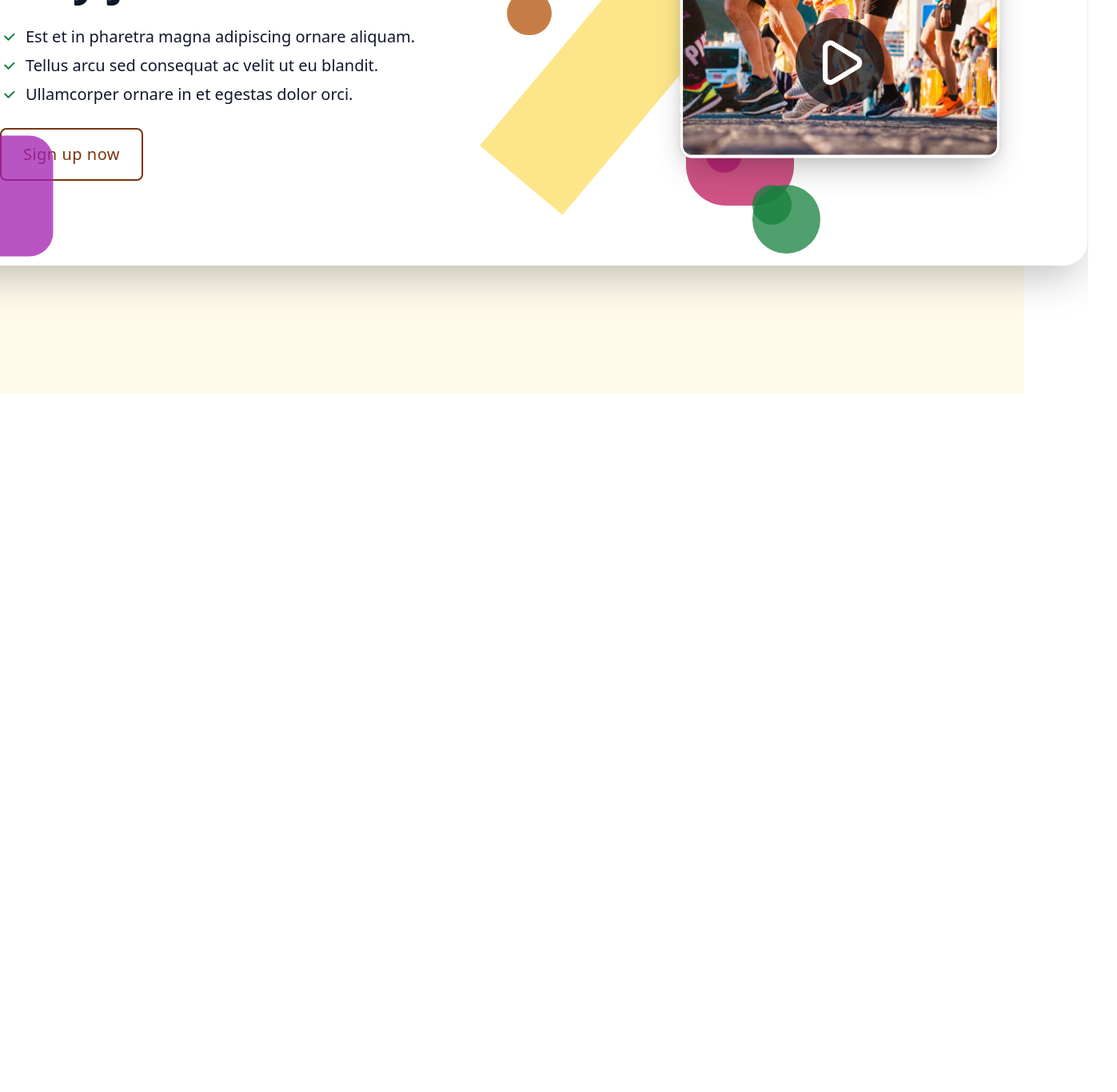
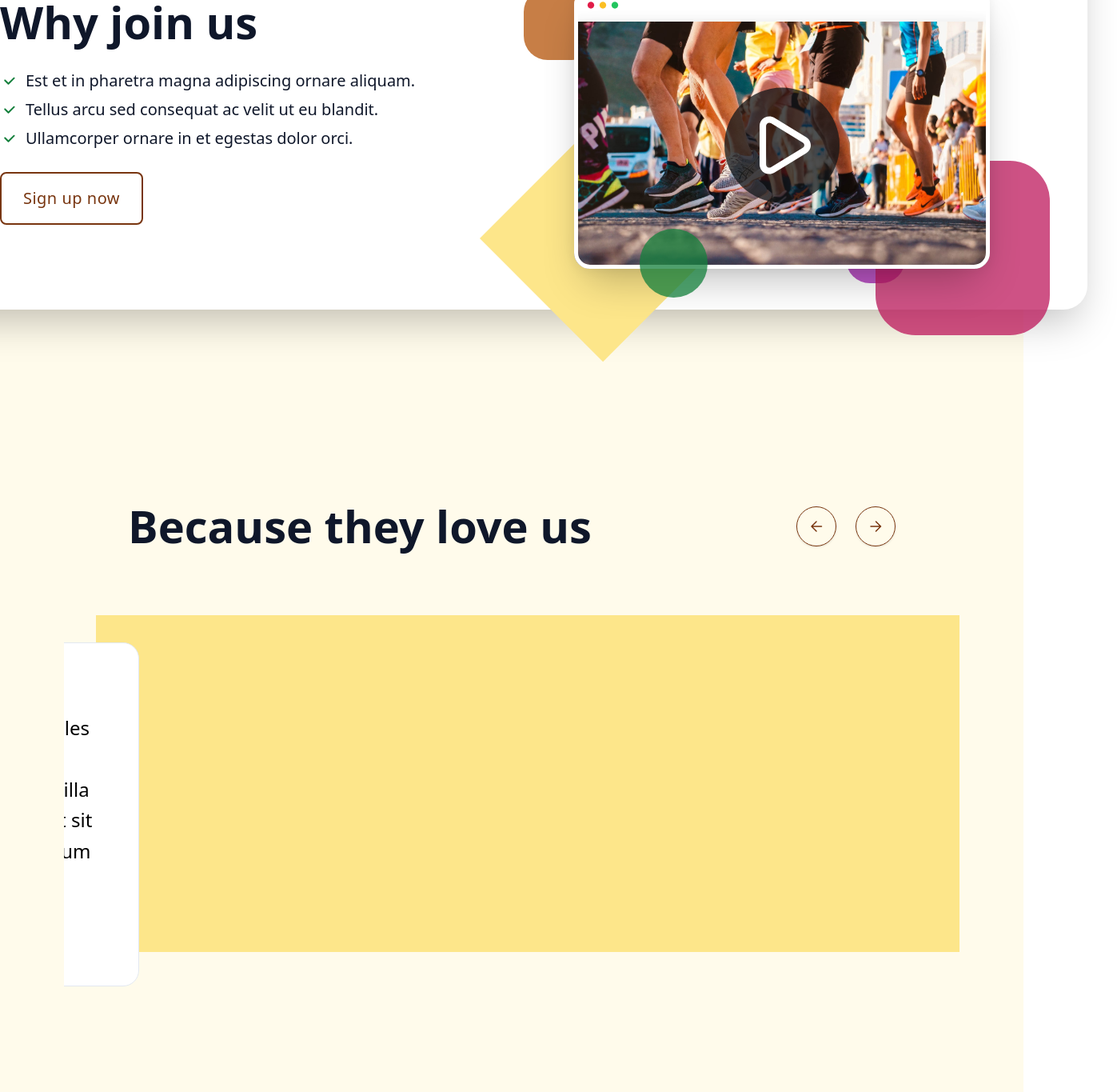
Before and after one commit to furkan-can/tailwindcss-design-challange, a React (Vite) app: page / in a window 1280 px wide. Shown: the part 2040-3405 px from the top of the page at 80% size, 1397 px wide, since content can reach past the window. Before the commit the page ends 2532 px from the top, so only its background shows below. Built offline with nearby package versions, Linux system fonts and the light colour scheme.

Commit message:
Added fourth section for mobile

```diff
--- a/src/App.jsx
+++ b/src/App.jsx
@@ -15,10 +15,10 @@ function App() {
       <MainPage />
       <BestOfBestPage />
       <WhyJoinPage />
-      {/* <LoveUsPage />
+      <LoveUsPage />
       <GrowPage />
       <CollectedPage />
-      <Footer /> */}
+      <Footer />
     </div>
   )
 }
--- a/src/components/ContentBar/ContentBar.jsx
+++ b/src/components/ContentBar/ContentBar.jsx
@@ -3,12 +3,12 @@ import UserCard from "../UserCard/UserCard";
 
 function ContentBar({ icon, title, description, user }) {
     return (
-        <div className="flex flex-col w-96 h-[430px] rounded-[20px] border border-slate-200 bg-white  p-8 gap-4'">
-            <div className="w-60 h-16  flex items-center gap-4 text-slate-600 text-2xl font-bold leading-relaxed">
+        <div className="flex flex-col iphone:inline-block iphone:w-[319px] iphone:h-[296px] w-96 h-[430px] rounded-[20px] border border-slate-200 bg-white iphone:p-6  p-8 gap-4 ">
+            <div className="w-60 h-16 iphone:w-[271px] flex items-center iphone:gap-2 gap-4 text-slate-600 text-2xl font-bold leading-relaxed">
                 {icon}
                 {title}
             </div>
-            <div className="w-80 text-black text-2xl font-normal leading-[38.40px]">
+            <div className="w-80 text-black iphone:text-start iphone:w-[271px] iphone:text-base text-2xl font-normal leading-[38.40px]">
                 {description}
             </div>
             <UserCard {...user} />
--- a/src/components/DesktopScreen/DesktopScreen.jsx
+++ b/src/components/DesktopScreen/DesktopScreen.jsx
@@ -4,8 +4,8 @@ const DesktopScreen = () => {
     return (
         <div className="relative h-full w-full iphone:h-[100px] iphone:absolute iphone:top-[475px]">
             <img className=" z-[1]  absolute select-none cursor-pointer" src={video} alt="Video" />
-            <IconComponent fill={"z-[2] iphone:hidden absolute top-[315px] left-[120px] "} width={85} height={86} iconType={"rectangle28"}></IconComponent>
-            <IconComponent fill={"z-[2] absolute top-[315px] left-[120px] iphone:top-[195px] iphone:left-[60px]"} width={49} height={50} iconType={"rectangle28"}></IconComponent>
+            <IconComponent fill={"z-[2] iphone:hidden flex absolute top-[315px] left-[120px] "} width={85} height={86} iconType={"rectangle28"}></IconComponent>
+            <IconComponent fill={"z-[2] absolute top-[315px] iphone:flex hidden left-[120px] iphone:top-[195px] iphone:left-[60px]"} width={49} height={50} iconType={"rectangle28"}></IconComponent>
         </div>
     )
 };
--- a/src/components/HeadLine/HeadLine.jsx
+++ b/src/components/HeadLine/HeadLine.jsx
@@ -1,6 +1,6 @@
 function HeadLine() {
     return (
-        <div className="SecondaryHeadline self-stretch text-slate-900 text-[56px] font-extrabold leading-[61.60px]">
+        <div className="SecondaryHeadline iphone:text-[32px] iphone:font-bold iphone:left-9 self-stretch text-slate-900 text-[56px] font-extrabold leading-[61.60px]">
             Because they love us
         </div>
     );
--- a/src/components/IconsComponent/IconComponent .jsx
+++ b/src/components/IconsComponent/IconComponent .jsx
@@ -116,14 +116,6 @@ const IconComponent = ({ iconType, width, height, fill }) => {
       break;
 
     case 'bg-basket':
-      if (fill == 'z-[-1] bg-basket2') {
-        svgCode = (
-          <div className={`${fill} rotate-90 w-[1012.71px] h-[393px] relative`}>
-            <div className="Rectangle25 w-[150.64px] h-[150.64px] left-[1000px] top-[50px] absolute origin-top-left rotate-90 opacity-75 bg-fuchsia-700 rounded-[30px]" />
-            <div className="Rectangle25 w-[120.06px] h-[120.06px] left-[550px] top-[-185px] absolute origin-top-left rotate-90 opacity-75 bg-sky-700 rounded-[50px]" />
-            <div className="Rectangle26 w-[202.09px] h-[202.09px] left-[315px] top-[-30px] absolute origin-top-left rotate-90 opacity-75 bg-pink-700 rounded-[50px]" />
-          </div>);
-      } else {
       svgCode = (
         <div className={`${fill} w-[1358px] h-[527px] relative`}>
           <div className="Rectangle26 w-[232px] h-[232px] left-[1245px] top-[34px] absolute opacity-75 bg-green-700 rounded-[50px]" />
@@ -132,21 +124,31 @@ const IconComponent = ({ iconType, width, height, fill }) => {
           <div className="Rectangle25 w-[161px] h-[161px] left-[500px] top-[-40px] absolute opacity-75 bg-sky-700 rounded-[50px]" />
           <div className="Rectangle26 w-[271px] h-[271px] left-[-35px] top-[180px] absolute opacity-75 bg-pink-700 rounded-[50px]" />
         </div>);
-      }
+      break;
+
+    case 'bg-basket2':
+      svgCode = (
+        <div className={`${fill} rotate-90 w-[1012.71px] h-[393px] relative`}>
+          <div className="Rectangle25 w-[150.64px] h-[150.64px] left-[1000px] top-[50px] absolute origin-top-left rotate-90 opacity-75 bg-fuchsia-700 rounded-[30px]" />
+          <div className="Rectangle25 w-[120.06px] h-[120.06px] left-[550px] top-[-185px] absolute origin-top-left rotate-90 opacity-75 bg-sky-700 rounded-[50px]" />
+          <div className="Rectangle26 w-[202.09px] h-[202.09px] left-[315px] top-[-30px] absolute origin-top-left rotate-90 opacity-75 bg-pink-700 rounded-[50px]" />
+        </div>);
+
       break;
 
 
-    case 'deco-video':
-      if (fill == "deco-video2 relative") {
+    case 'deco-video2':
       svgCode = (
         <div className={`${fill} w-[392px] h-[386px] relative iphone:z-[0]`}>
           <div className="Rectangle30 w-[411.34px] h-[134.55px] left-0 top-[290.86px] absolute origin-top-left -rotate-[50deg] bg-amber-200" />
           <div className="Rectangle29 w-[45.69px] h-[45.69px] left-[282.75px] top-[279.78px] absolute opacity-75 bg-fuchsia-700 rounded-[30px]" />
           <div className="Rectangle27 w-[55.56px] h-[55.56px] left-[33.96px] top-[97.66px] absolute opacity-75 bg-amber-700 rounded-[30px]" />
           <div className="Rectangle25 w-[36.42px] h-[37.04px] left-[316.71px] top-[27.90px] absolute opacity-75 bg-sky-700 rounded-[50px]" />
-            <div className="Rectangle26 w-[134.59px] h-[134.59px] left-[258px] top-[231.01px]  absolute opacity-75 bg-pink-700 rounded-[50px]" />
+          <div className="Rectangle26 w-[134.59px] h-[134.59px] left-[250px] top-[231.01px]  absolute opacity-75 bg-pink-700 rounded-[50px]" />
         </div>)
-      } else {
+      break;
+
+    case 'deco-video':
       svgCode = (
         <div className={`${fill} h-[625.24px] relative`}>
           <div className="Rectangle30 w-[666.28px] h-[217.93px] left-0 top-[471.13px] absolute origin-top-left -rotate-45 bg-amber-200" />
@@ -156,7 +158,6 @@ const IconComponent = ({ iconType, width, height, fill }) => {
           <div className="Rectangle26 w-[218px] h-[218px] left-[495px] top-[374.19px] absolute opacity-75 bg-pink-700 rounded-[50px]" />
         </div>
       );
-      }
       break;
 
     case 'icon-thick':
--- a/src/components/UserCard/UserCard.jsx
+++ b/src/components/UserCard/UserCard.jsx
@@ -4,11 +4,11 @@ import PropTypes from "prop-types";
 function UserCard({ name, role, imageUrl }) {
     return (
 
-        <div className="UserCard self-stretch pt-4 justify-start items-center gap-4 inline-flex">
+        <div className="UserCard self-stretch pt-4 justify-start items-center gap-4 flex">
             <img className="UserThumb w-16 h-16 rounded-[100px]" src={imageUrl} alt="User thumbnail" />
             <div className="Details grow shrink basis-0 flex-col justify-start items-start inline-flex">
-                <div className="Category self-stretch text-black text-lg font-normal leading-[28.80px]">{name}</div>
-                <div className="Category self-stretch text-slate-600 text-base font-normal leading-snug">{role}</div>
+                <div className="Category self-stretch text-black iphone:text-start text-lg font-normal leading-[28.80px]">{name}</div>
+                <div className="Category self-stretch text-slate-600 text-base iphone:text-start font-normal leading-snug">{role}</div>
             </div>
         </div>
     );
--- a/src/view/BestOfBestPage.jsx
+++ b/src/view/BestOfBestPage.jsx
@@ -11,7 +11,8 @@ const BestOfBestPage = () => {
         <BestOfBestSection>
             <Navbar />
             <div className="w-[1440px] z-[0] relative inline-flex iphone:w-full ">
-                <IconComponent fill={"z-[-1] bg-basket2"} iconType={"bg-basket"}></IconComponent>
+                <IconComponent fill={"z-[-1] iphone:hidden flex"} iconType={"bg-basket"}></IconComponent>
+                <IconComponent fill={"z-[-1] iphone:flex hidden"} iconType={"bg-basket2"}></IconComponent>
                 <div className="flex gap-[8rem] iphone:gap-8 iphone:flex-col iphone:w-full iphone:justify-center iphone:items-center iphone:pr-4">
                     <ContentBasket
                         imgSrc={shoes1}
--- a/src/view/LoveUsPage.jsx
+++ b/src/view/LoveUsPage.jsx
@@ -50,26 +50,26 @@ const LoveUsPage = () => {
     const carousel = useRef();
     const responsive = {
         1360: { items: 5 },
-        385: { items: 1 }
+        390: { items: 1 }
     }
 
     return (
-        <div className="w-full justify-center items-center flex px-20 pt-20">
-            <div className=" overflow-hidden Section relative w-[1440px] h-[732px] flex-col gap-20 inline-flex px-10">
-                <div className="Row self-stretch justify-start items-center gap-12 inline-flex">
-                    <div className="SectionText grow shrink basis-0 flex-col justify-start items-start gap-8 inline-flex">
-                        <div className="self-stretch h-[62px] flex-col justify-start items-start gap-2 flex px-10">
+        <div className="w-full iphone:w-screen iphone:px-4 iphone:py-12 iphone:gap-8 justify-center items-center flex px-20 pt-20">
+            <div className=" overflow-hidden iphone:overflow-visible iphone:px-0 iphone:text-center iphone:gap-8 relative w-[1440px] h-[732px] iphone:h-[350px] flex-col gap-20 inline-flex px-10">
+                <div className="Row self-stretch iphone:h-[35px] justify-start items-center gap-12 inline-flex">
+                    <div className="SectionText iphone:h-[35px] grow shrink basis-0 flex-col justify-start items-start gap-8 inline-flex">
+                        <div className="self-stretch h-[62px] iphone:h-[35px] iphone:px-0 flex-col justify-start items-start gap-2 flex px-10">
                             <HeadLine />
                         </div>
                     </div>
-                    <div className="Arrows justify-start items-start px-10 gap-6 flex">
+                    <div className="Arrows iphone:hidden justify-start items-start px-10 gap-6 flex">
                         <ArrowButton direction="left" handleArrowClick={(e) => carousel?.current?.slidePrev(e)} />
                         <ArrowButton direction="right" handleArrowClick={(e) => carousel?.current?.slideNext(e)} />
                     </div>
                 </div>
-                <div className=" Rectangle28 w-[1360px] h-[421px] z-[1] bg-amber-200 " >
+                <div className="w-[1360px] iphone:w-screen iphone:h-[16.5rem] h-[421px] z-[1] bg-amber-200 " >
 
-                    <div className='mt-20 w-[2040px] h-[430px] flex absolute left-[-290px] overflow-hidden top-[6rem]'>
+                    <div className='mt-20 w-[2040px] h-[430px] iphone:w-full flex absolute iphone:h-[350px] left-[-290px] iphone:left-[0px] iphone:top-[-30px] overflow-hidden top-[6rem]'>
                         <AliceCarousel ref={carousel} disableDotsControls
                             disableButtonsControls responsive={responsive} infinite items={items} />
                     </div>
--- a/src/view/WhyJoinPage.jsx
+++ b/src/view/WhyJoinPage.jsx
@@ -4,10 +4,11 @@ import IconComponent from "../components/IconsComponent/IconComponent "
 import DesktopScreen from "../components/DesktopScreen/DesktopScreen"
 const WhyJoinPage = () => {
     return (
-        <div className="Section w-full h-[816px] iphone:w-[393px] iphone:h-full iphone:px-4 iphone:pt-4 iphone:pb-14 px-20 py-40 flex-col justify-center items-center inline-flex">
+        <div className="Section  w-full h-[816px] iphone:w-full iphone:h-full iphone:px-4 iphone:pt-4 iphone:pb-14 px-20 py-40 flex-col justify-center items-center inline-flex">
             <div className="Container  w-[1440px] iphone:w-[361px] iphone:h-full iphone:px-4 iphone:py-8 iphone:gap-8 iphone:flex-col h-[496px] p-20 bg-white rounded-[30px] shadow-2xl justify-center items-center iphone:relative iphone:justify-start iphone:pt-20 gap-20 inline-flex">
                 <WhyJoinUs />
-                <IconComponent iconType={"deco-video"} fill={"deco-video2 relative"} />
+                <IconComponent iconType={"deco-video"} fill={"iphone:hidden flex relative"} />
+                <IconComponent iconType={"deco-video2"} fill={"iphone:flex hidden relative"} />
                 <DesktopScreen />
             </div>
         </div>
```
Lines whose indentation alone changed are shown as unchanged.
